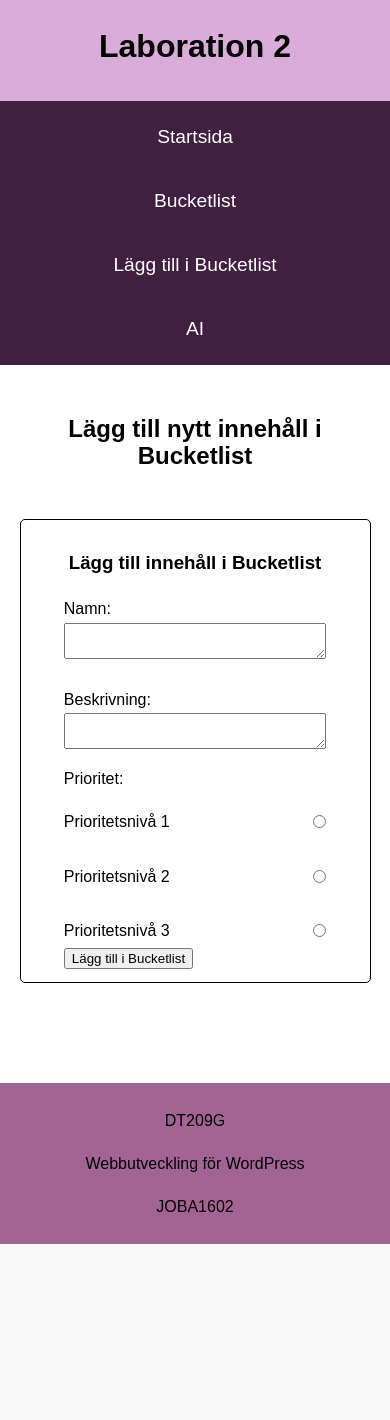
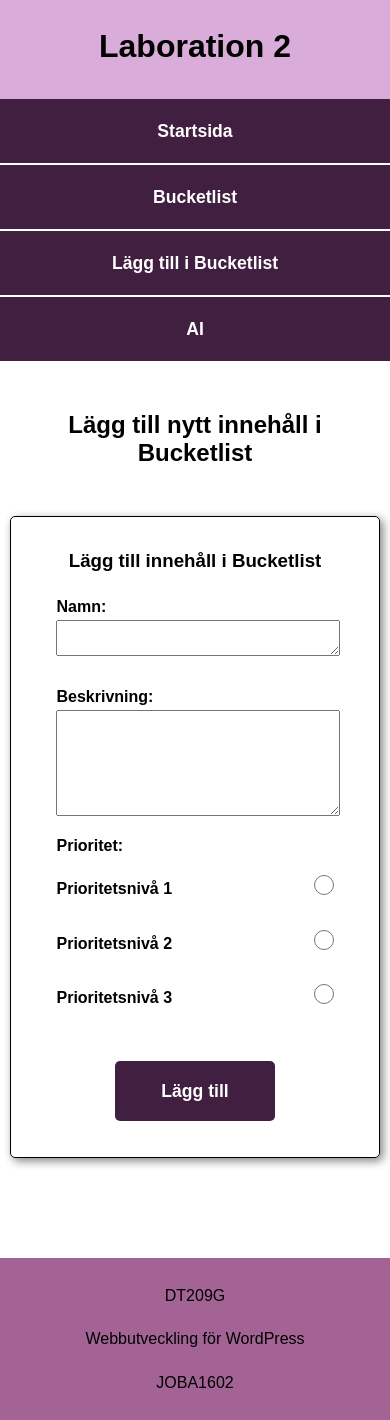
Before and after one commit to direstraits97/Laboration-2-WP, a PHP site: page /addToBucketlist.php in a window 390 px wide. Before the commit the page ends 1244 px from the top, so only its background shows below. Run offline with PHP 8.4, Linux system fonts and the light colour scheme.

Commit message:
Mer stilning av knappar, utskrifter och formulär.

```diff
--- a/addToBucketlist.php
+++ b/addToBucketlist.php
@@ -39,7 +39,7 @@ include("includes/header.php");
          $name = "";
          $description = "";
          $priority = "";
-        } else echo "<p class='error'>Det gick inte att lägga till innehållet.</p>";
+        } else echo "<p class='errormessage'>Det gick inte att lägga till innehållet.</p>";
       }
       ?>
 
@@ -47,7 +47,7 @@ include("includes/header.php");
         <?php
         if(isset($errors)) {
           ?>
-          <ul>
+          <ul class="error">
               <?php
               foreach($errors as $error) {
                 echo "<li>" . $error . "</li>";
@@ -62,9 +62,9 @@ include("includes/header.php");
         <textarea name="name" id="name"><?=$name; ?></textarea>
         </div>
         <br>
-        <div class="formlayout">
+        <div class="formdescriptionlayout">
         <label for="description">Beskrivning:</label>
-        <textarea name="description" id="description"><?=$description; ?></textarea>
+        <textarea name="description" id="description" class="description"><?=$description; ?></textarea>
         </div class="formlayout">
         <p>
           Prioritet:
@@ -85,7 +85,7 @@ include("includes/header.php");
         <input type="radio" id="levelthree" name="priority" value="3" class="radioinput">
         </div>
         </div>
-        <input type="submit" value="Lägg till i Bucketlist">
+        <input type="submit" value="Lägg till" class="button">
       </form>
 </div>
 </main>
--- a/css/styles.css
+++ b/css/styles.css
@@ -28,6 +28,7 @@ nav ul {
 nav ul a {
   text-decoration: none;
   color: white;
+  font-weight: bold;
 }
 nav ul a:hover {
   text-decoration: underline;
@@ -61,6 +62,7 @@ h3 {
   padding: 3%;
   border-radius: 5px;
   margin-bottom: 100px;
+  box-shadow: 3px 3px 10px gray;
 }
 .formlayout {
   display: flex;
@@ -106,16 +118,87 @@ article {
   font-weight: bold;
   border-radius: 5px;
 }
+.description {
+  height: 100px;
+}
+.formdescriptionlayout {
+  display: flex;
+  justify-content: space-between;
+}
+textarea {
+  width: 50%;
+}
+.button {
+  border: none;
+  height: 40px;
+  width: 150px;
+  border-radius: 5px;
+  background-color: rgb(65, 31, 65);
+  font-size: 1rem;
+  font-weight: bold;
+  color: white;
+  display: flex;
+  margin-left: auto;
+  margin-right: auto;
+  margin-top: 50px;
+  margin-bottom: 25px;
+}
+.button:hover {
+  background-color: rgb(80, 41, 80);
+  cursor: pointer;
+}
+label {
+  font-weight: bold;
+}
+form p {
+  font-weight: bold;
+}
+.deletebutton {
+  border: none;
+  height: 40px;
+  width: 150px;
+  border-radius: 5px;
+  background-color: rgb(80, 13, 13);
+  font-size: 1rem;
+  font-weight: bold;
+  color: white;
+  display: flex;
+  margin-left: auto;
+  margin-right: auto;
+  margin-top: 50px;
+  margin-bottom: 25px;
+  align-items: center;
+}
+.deletebutton:hover {
+  background-color: rgb(107, 17, 17);
+  cursor: pointer;
+}
+.deletebutton a {
+  margin-left: auto;
+  margin-right: auto;
+  text-decoration: none;
+  color: white;
+}
+.name {
+  font-size: 1.2rem;
+  color: white;
+  background-color: rgb(65, 31, 65);
+  width: 70%;
+  padding: 1%;
+  border-radius: 5px;
+  margin-left: auto;
+  margin-right: auto;
+}
 
 @media (max-width: 1024px) {
   main {
     width: 70%;
   }
   h1 {
-    width: 30%;
+    width: 35%;
   }
   nav {
-    width: 70%;
+    width: 65%;
   }
 }
 
@@ -123,6 +206,12 @@ article {
   nav ul {
     flex-direction: column;
     box-shadow: 0px 0px 0px;
+    padding: 0;
+    text-align: center;
+    border-radius: 0px;
+    margin-bottom: 0;
+    line-height: 4rem;
+    font-size: 1.1rem;
   }
   #headercontainer {
     flex-direction: column;
@@ -135,13 +224,6 @@ article {
   nav {
     width: 100%;
   }
-  nav ul {
-    text-align: center;
-    border-radius: 0px;
-    margin-bottom: 0;
-    line-height: 4rem;
-    font-size: 1.2rem;
-  }
   header {
     padding: 0%;
   }
@@ -153,11 +235,41 @@ article {
     flex-direction: column;
     align-items: normal;
   }
+  .formdescriptionlayout {
+    flex-direction: column;
+  }
   .inputlayout {
     display: flex;
     justify-content: space-between;
   }
   main {
+    width: 95%;
+  }
+  .borderbottom {
+    border-bottom: 2px solid white;
+  }
+  textarea {
+    width: 100%;
+  }
+  .radioinput {
+    width: 20px;
+    height: 20px;
+  }
+  .button {
+    height: 60px;
+    width: 160px;
+    font-size: 1.1rem;
+  }
+  .deletebutton {
+    height: 60px;
+    width: 160px;
+    font-size: 1.1rem;
+  }
+  article {
+    width: 95%;
+  }
+  .name {
     width: 90%;
+    padding: 2%;
   }
 }
--- a/includes/header.php
+++ b/includes/header.php
@@ -15,9 +15,9 @@
       </h1>
       <nav>
         <ul>
-          <li><a href="index.php">Startsida</a></li>
-          <li><a href="bucketlist.php">Bucketlist</a></li>
-          <li><a href="addToBucketlist.php">Lägg till i Bucketlist</a></li>
+          <li class="borderbottom"><a href="index.php">Startsida</a></li>
+          <li class="borderbottom"><a href="bucketlist.php">Bucketlist</a></li>
+          <li class="borderbottom"><a href="addToBucketlist.php">Lägg till i Bucketlist</a></li>
           <li><a href="ai.php">AI</a></li>
         </ul>
       </nav>
```
Also changed, not shown: other parts of css/styles.css (+19 -9 lines), bucketlist.php (+4 -4 lines).
